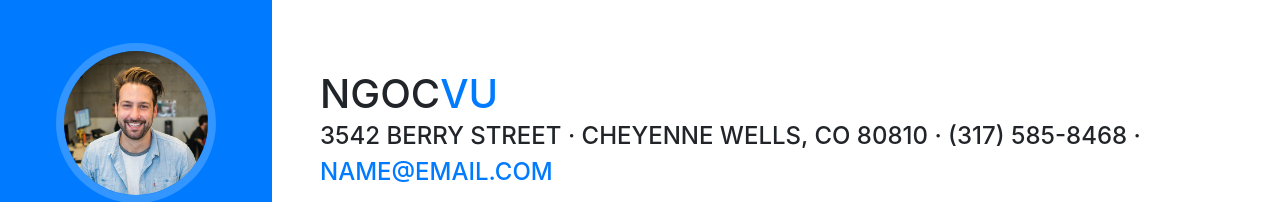
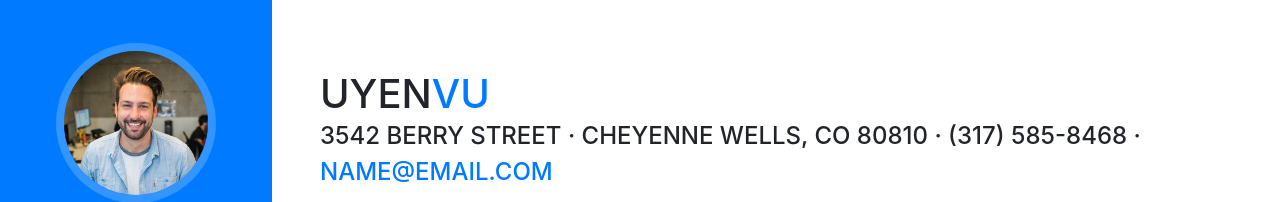
Before and after one commit to Ngocvibi/ngocvucv, a website with bundled scripts: page index.html in a window 1280 px wide. Shown: the part 153-355 px from the top of the page. Built offline with nearby package versions, Linux system fonts and the light colour scheme; a web font is replaced by a local one.

Commit message:
Update index.html

```diff
--- a/index.html
+++ b/index.html
@@ -70,7 +70,7 @@
 
       <section class="resume-section p-3 p-lg-5 d-flex d-column" id="about">
         <div class="my-auto">
-          <h1 class="mb-0">ngoc<span class="text-primary">vu</span>
+          <h1 class="mb-0">uyen<span class="text-primary">vu</span>
           </h1>
           <div class="subheading mb-5">3542 Berry Street · Cheyenne Wells, CO 80810 · (317) 585-8468 ·
             <a href="mailto:name@email.com">name@email.com</a>
```
